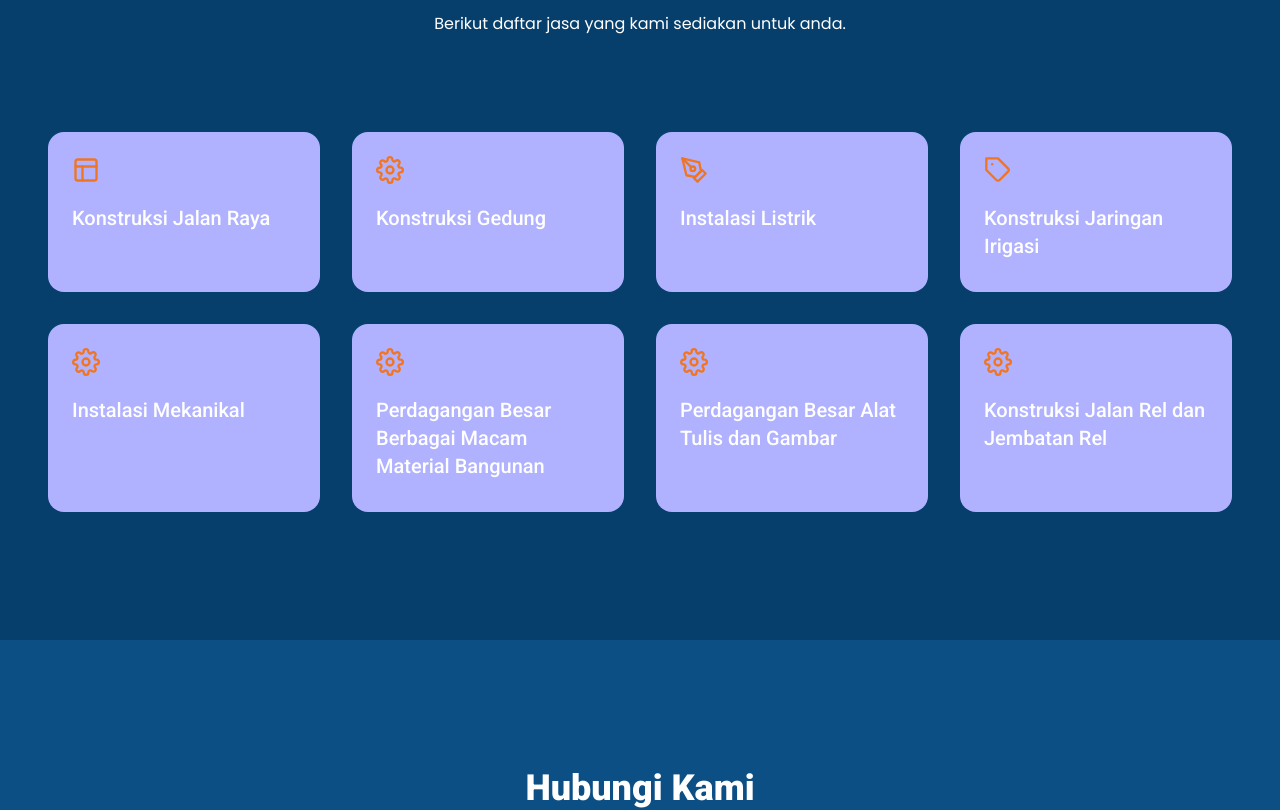
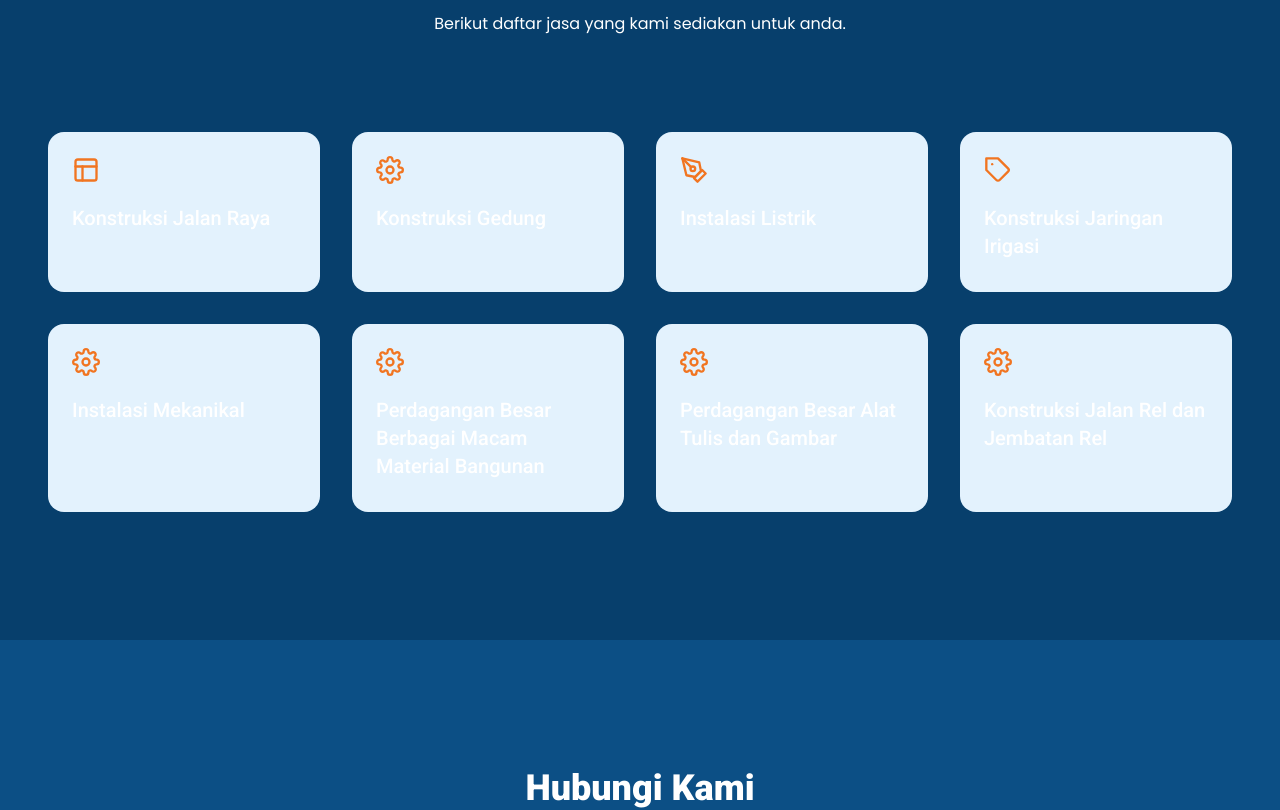
Before and after one commit to dika1999/cvsiska, a React (Create React App) app: page / in a window 1280 px wide. Shown: the part 2880-3690 px from the top of the page. Built offline with nearby package versions, Linux system fonts and the light colour scheme.

Commit message:
New Image Project

```diff
--- a/tailwind.config.js
+++ b/tailwind.config.js
@@ -27,8 +27,9 @@ module.exports = {
       // },
       colors: {
         primary: '#0C4F85',
-        secondary: '#B1B2FF',
+        secondary: '#E3F2FD',
         tertiary: '#073F6C',
+        quarternary: '',
         accent: {
           DEFAULT: '#F17521',
           hover: '#0695D0',
```
Also changed, not shown: 1 other file (tests, documents, lock files or other folders).
